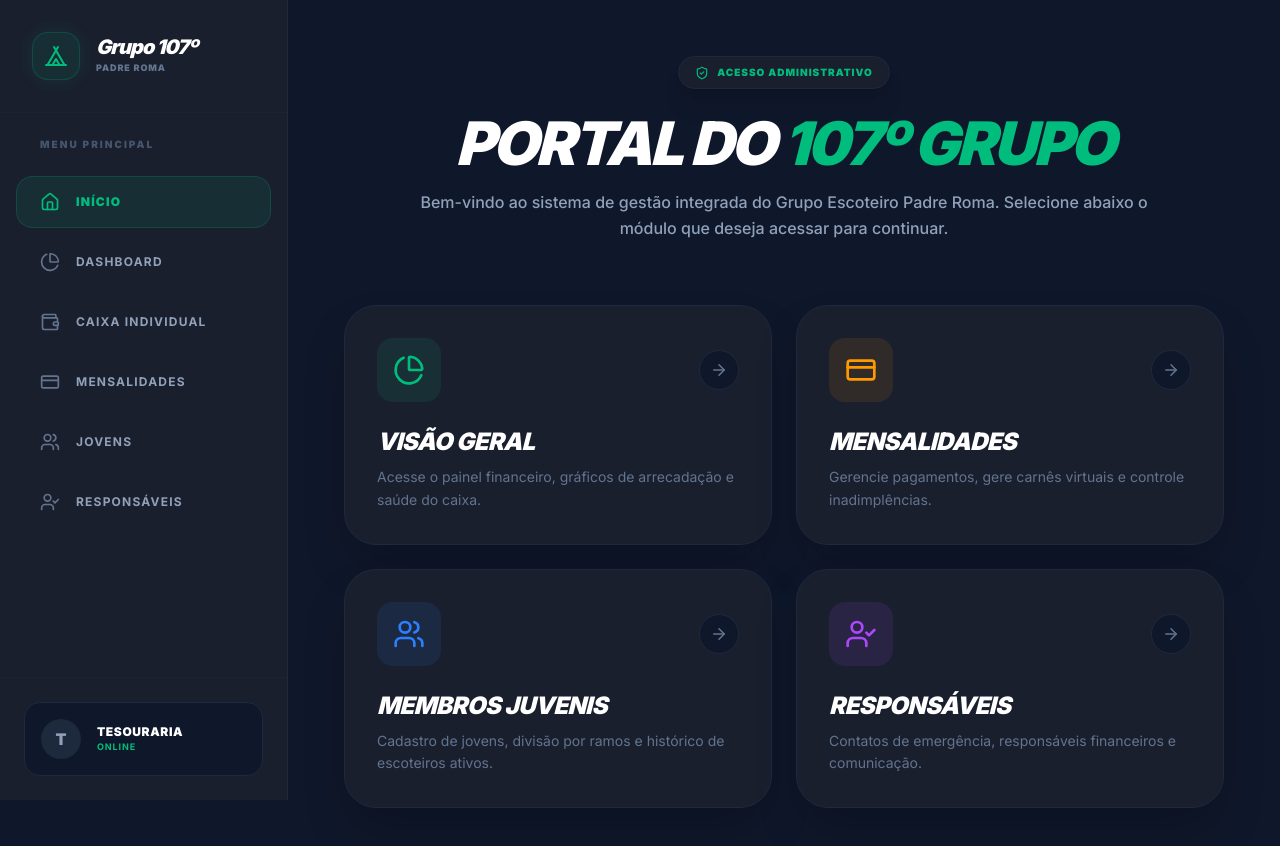
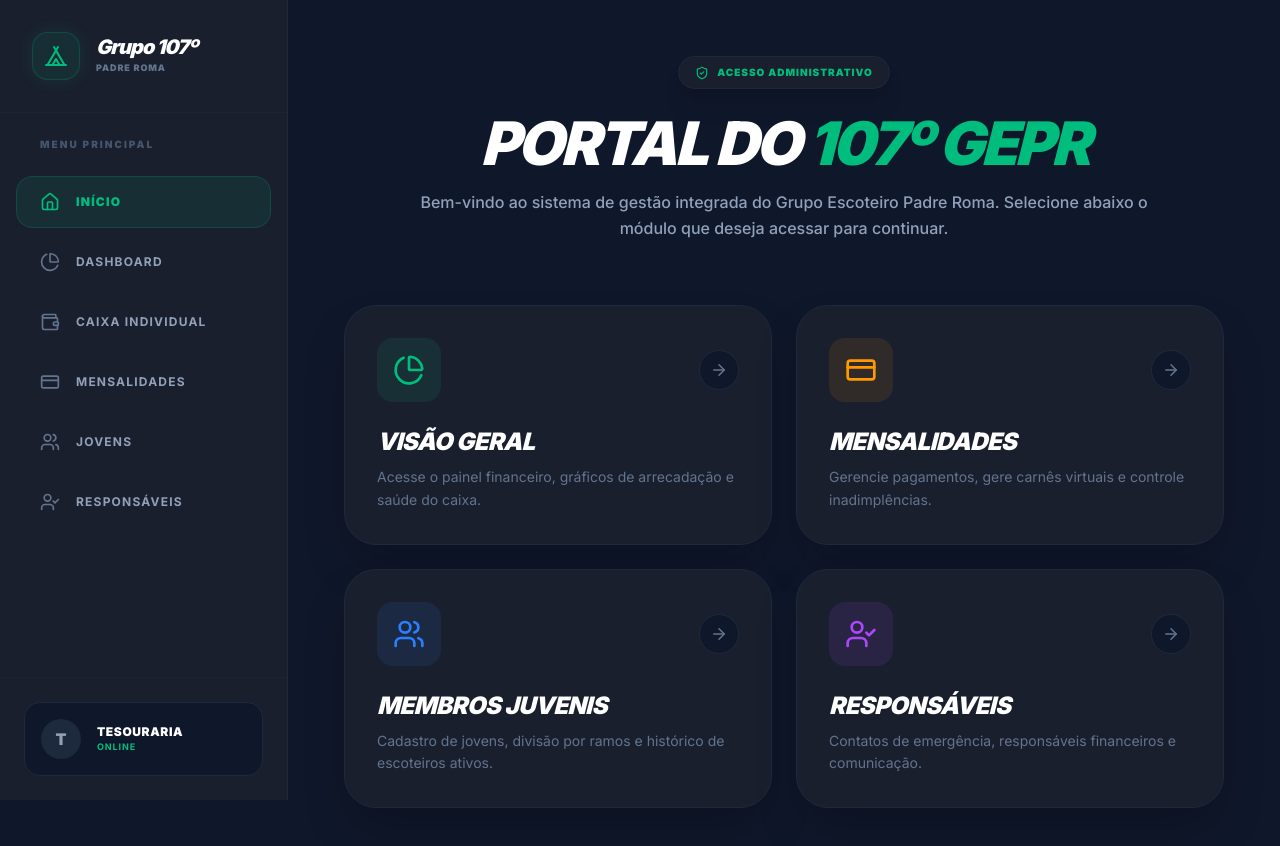
Before and after one commit to luismour/erp107-app, a Next.js app: page / in a window 1280 px wide. Shown: the top 846 px of the page. Built offline with nearby package versions, Linux system fonts and the light colour scheme.

Commit message:
add: user-schema

```diff
--- a/package.json
+++ b/package.json
@@ -13,18 +13,21 @@
     "@prisma/adapter-pg": "^7.4.2",
     "@prisma/client": "^7.4.2",
     "@supabase/supabase-js": "^2.98.0",
+    "bcryptjs": "^3.0.3",
     "dotenv": "^17.3.1",
     "exceljs": "^4.4.0",
     "file-saver": "^2.0.5",
     "framer-motion": "^12.35.2",
     "lucide-react": "^0.577.0",
     "next": "16.1.6",
+    "next-auth": "^4.24.13",
     "pg": "^8.20.0",
     "react": "19.2.3",
     "react-dom": "19.2.3"
   },
   "devDependencies": {
     "@tailwindcss/postcss": "^4",
+    "@types/bcryptjs": "^2.4.6",
     "@types/file-saver": "^2.0.7",
     "@types/node": "^20.19.37",
     "@types/pg": "^8.18.0",
--- a/src/app/page.tsx
+++ b/src/app/page.tsx
@@ -63,7 +63,7 @@ export default function HomePage() {
           <ShieldCheck size={14} /> Acesso Administrativo
         </div>
         <h1 className="text-5xl md:text-6xl font-black text-white italic uppercase tracking-tighter mb-4">
-          Portal do <span className="text-emerald-500">107º Grupo</span>
+          Portal do <span className="text-emerald-500">107º GEPR</span>
         </h1>
         <p className="text-slate-400 text-sm md:text-base font-medium leading-relaxed">
           Bem-vindo ao sistema de gestão integrada do Grupo Escoteiro Padre Roma.
```
Also changed, not shown: 2 other files (tests, documents, lock files or other folders).
